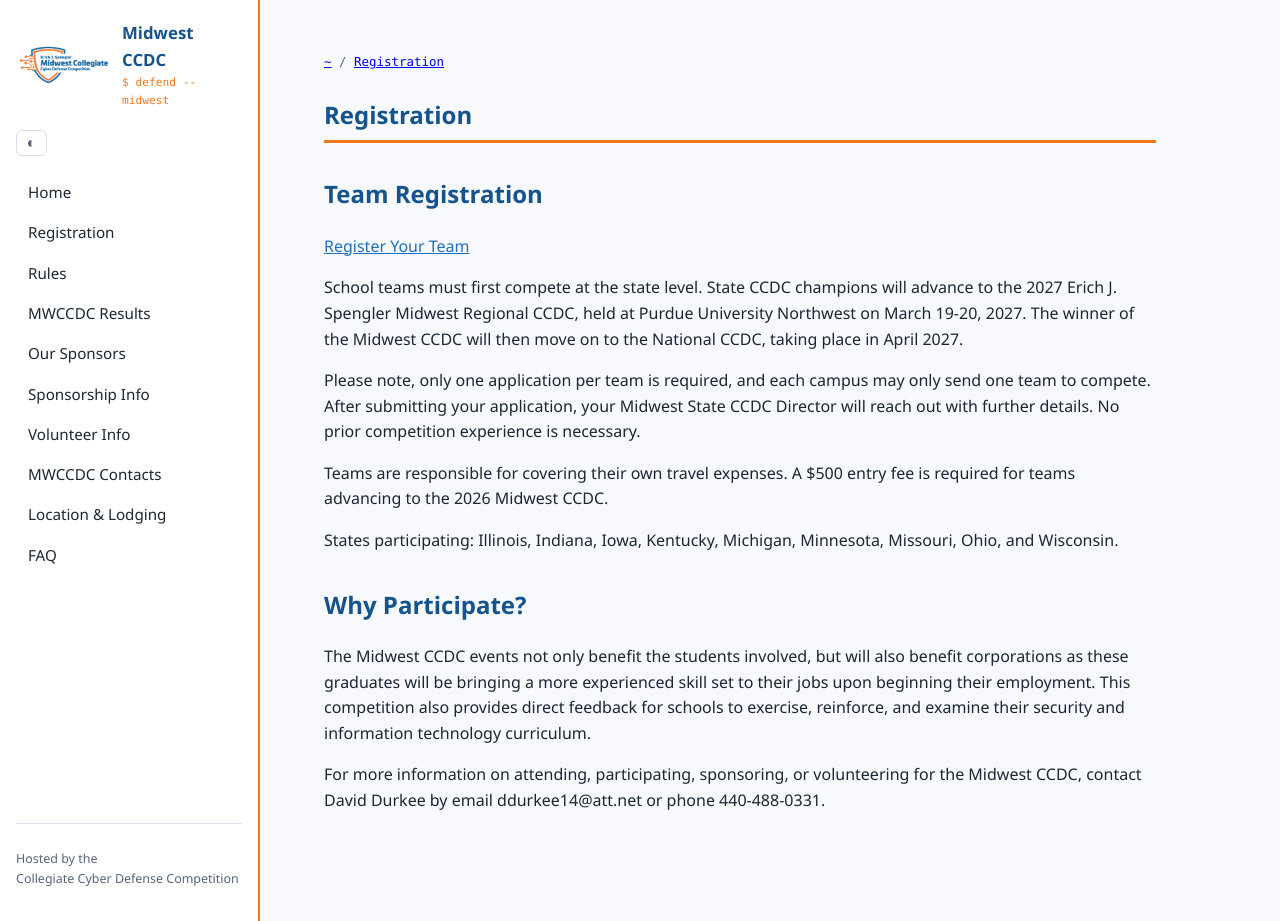
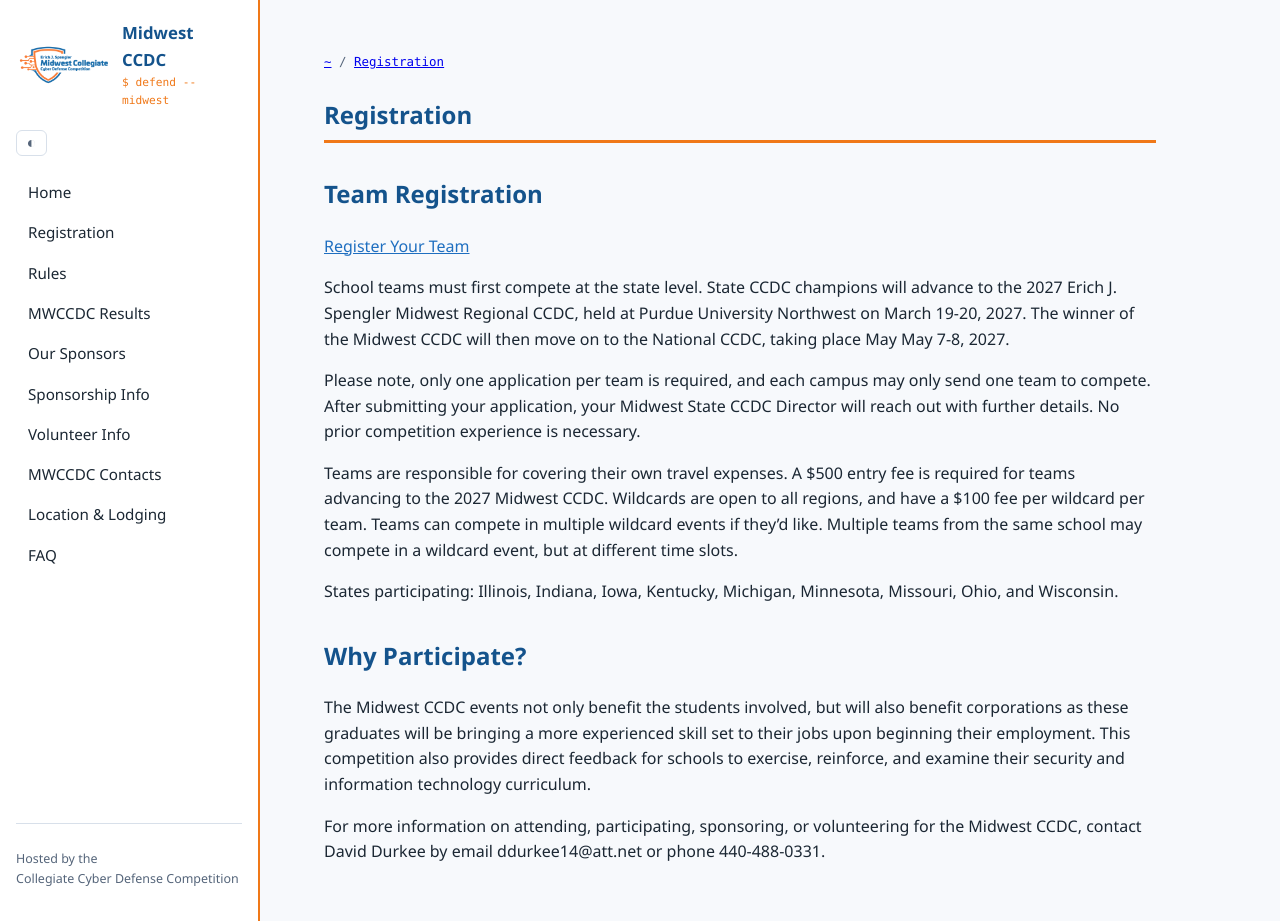
Before and after one commit to MWCCDC/MWCCDC-Web, a Jekyll site: the page built from pages/registration.md, in a window 1280 px wide and 921 px high. Built offline with Jekyll 4.4.1, drawn with Linux system fonts in a browser that asks for light colours.

Commit message:
Update registration.md

```diff
--- a/pages/registration.md
+++ b/pages/registration.md
@@ -8,11 +8,11 @@ permalink: /registration/
 
 <p><a class="btn" href="https://tinyurl.com/CCDC2027-Registration">Register Your Team</a></p>
 
-School teams must first compete at the state level. State CCDC champions will advance to the 2027 Erich J. Spengler Midwest Regional CCDC, held at Purdue University Northwest on March 19-20, 2027. The winner of the Midwest CCDC will then move on to the National CCDC, taking place in April 2027.
+School teams must first compete at the state level. State CCDC champions will advance to the 2027 Erich J. Spengler Midwest Regional CCDC, held at Purdue University Northwest on March 19-20, 2027. The winner of the Midwest CCDC will then move on to the National CCDC, taking place May May 7-8, 2027.
 
 Please note, only one application per team is required, and each campus may only send one team to compete. After submitting your application, your Midwest State CCDC Director will reach out with further details. No prior competition experience is necessary.
 
-Teams are responsible for covering their own travel expenses. A $500 entry fee is required for teams advancing to the 2026 Midwest CCDC.
+Teams are responsible for covering their own travel expenses. A $500 entry fee is required for teams advancing to the 2027 Midwest CCDC. Wildcards are open to all regions, and have a $100 fee per wildcard per team. Teams can compete in multiple wildcard events if they'd like. Multiple teams from the same school may compete in a wildcard event, but at different time slots.
 
 States participating: Illinois, Indiana, Iowa, Kentucky, Michigan, Minnesota, Missouri, Ohio, and Wisconsin.
 
```
